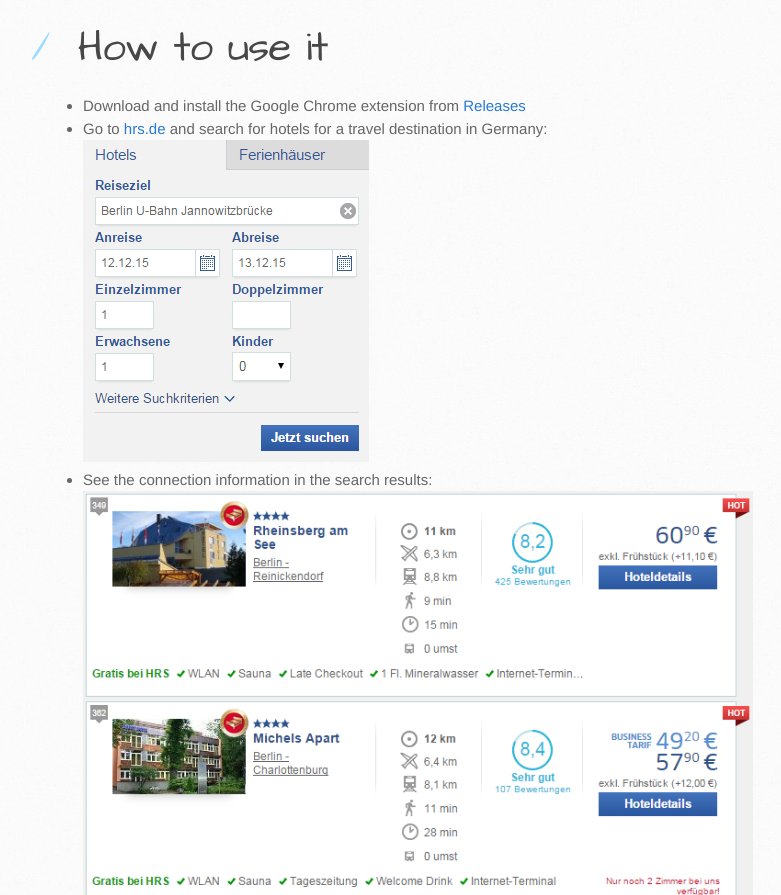
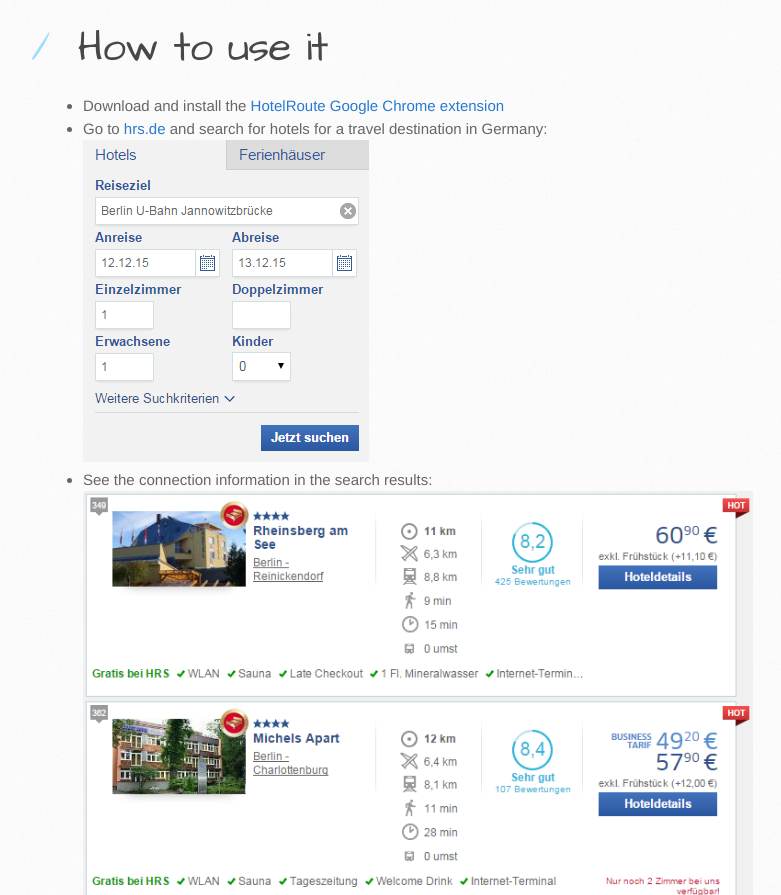
Before and after one commit to highsource/hotelroute, a plain HTML site: page index.html in a window 1280 px wide. Shown: the part 2289-3184 px from the top of the page, without its empty margins (107-888 px from the left). Drawn offline with Linux system fonts and the light colour scheme.

```diff
--- a/index.html
+++ b/index.html
@@ -102,7 +102,7 @@
 <a id="how-to-use-it" class="anchor" href="#how-to-use-it" aria-hidden="true"><span class="octicon octicon-link"></span></a>How to use it</h1>
 
 <ul>
-<li>Download and install the Google Chrome extension from <a href="https://github.com/highsource/hotelroute/releases">Releases</a>
+<li>Download and install the <a href="https://github.com/highsource/hotelroute/releases/download/1.0.0.15/hotelroute.crx">HotelRoute Google Chrome extension</a>
 </li>
 <li>Go to <a href="http://www.hrs.de/">hrs.de</a> and search for hotels for a travel destination in Germany:<br>
 <img src="media/hrsde02.png" alt="Searching for the hotel near Berlin U-Bahn Jannowitzbrücke">
```
Also changed, not shown: params.json (+1 -1 lines).
